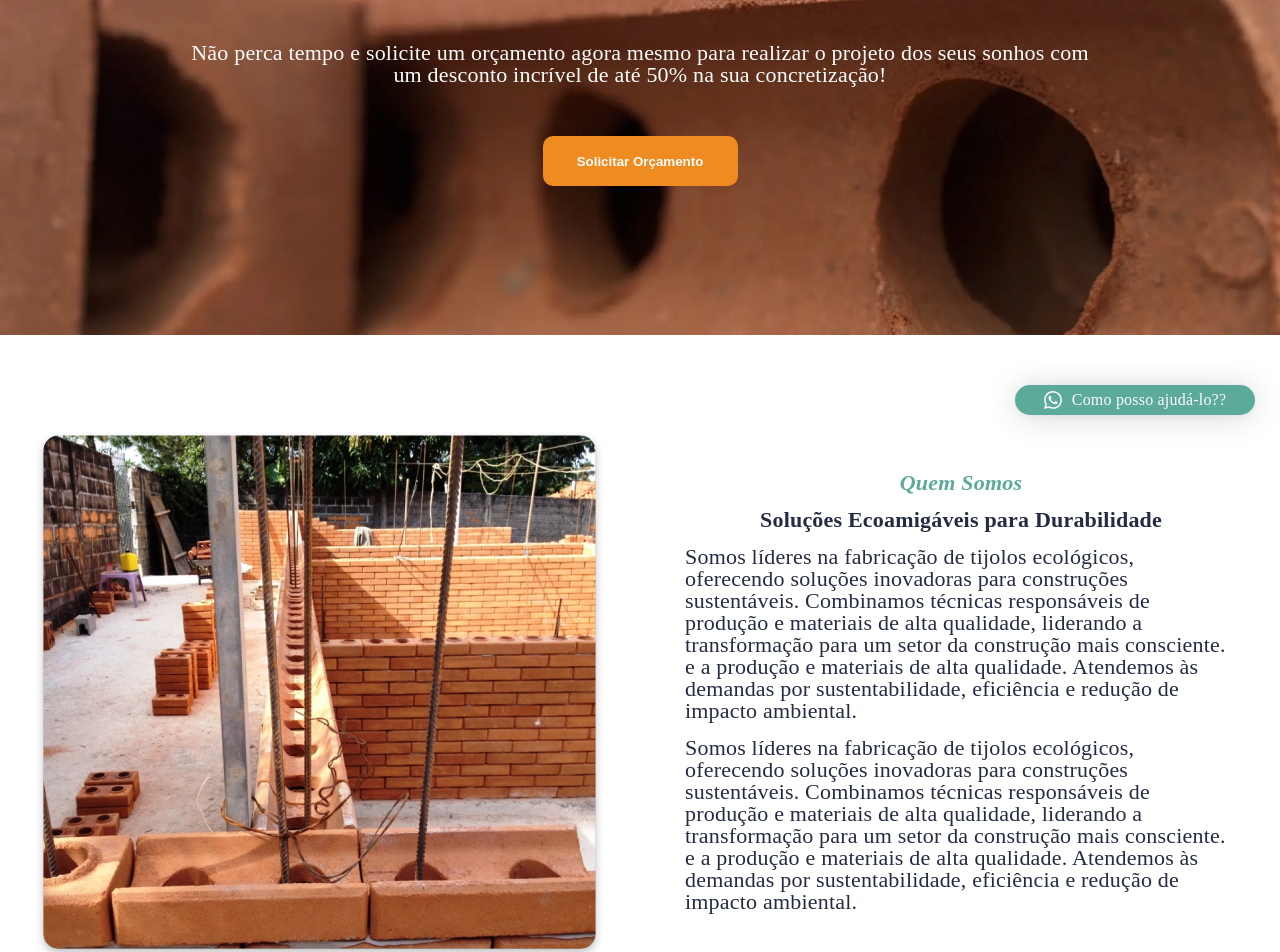
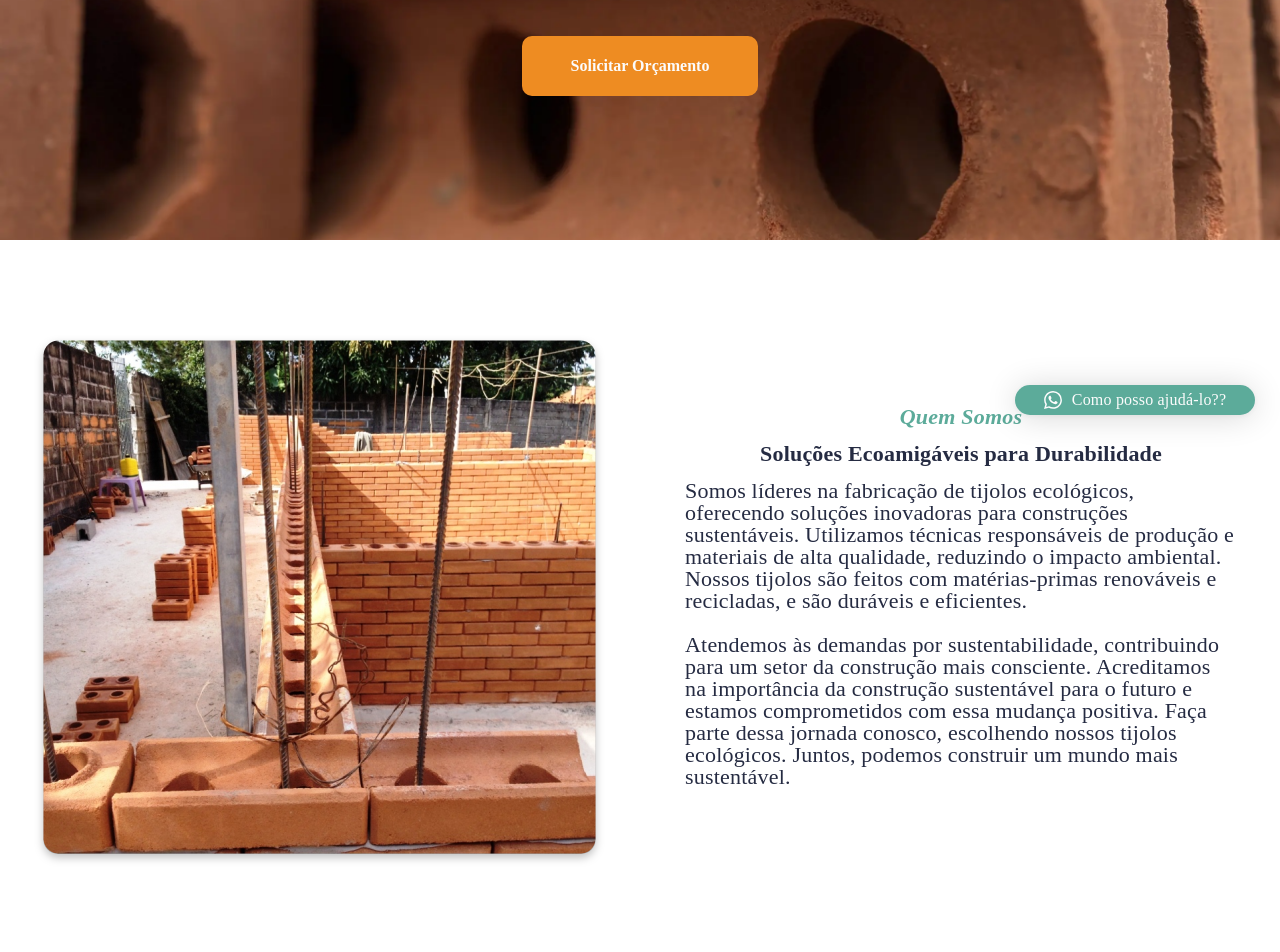
Before and after one commit to DevArthurSantos/GreenHouseLP, a React (Vite) app: page / in a window 1280 px wide. Shown: the part 360-1312 px from the top of the page. Built offline with nearby package versions, Linux system fonts and the light colour scheme.

Commit message:
refine update-button and background

```diff
--- a/src/foundations/components/patterns/Header/styled.ts
+++ b/src/foundations/components/patterns/Header/styled.ts
@@ -23,7 +23,7 @@ const Styleds = {
   justify-content: space-between;
   width: 100%;
   height: 100%;
-  margin: 0 100px 0 100px;
+  margin: 0 185px 0 130px;
   @media (max-width: 768px) {
     display: flex;
     align-items: center;
--- a/src/foundations/components/sections/AboutSection/index.tsx
+++ b/src/foundations/components/sections/AboutSection/index.tsx
@@ -33,15 +33,11 @@ function AboutSection({ id }: { id: string }): JSX.Element {
           <Paragraph
             color={ParagraphColorsEnum.Primary}
             align="left"
+            weight="400"
           >
-            Somos líderes na fabricação de tijolos ecológicos, oferecendo soluções inovadoras para construções sustentáveis. Combinamos técnicas responsáveis de produção e materiais de alta qualidade, liderando a transformação para um setor da construção mais consciente. e a produção e materiais de alta qualidade. Atendemos às demandas por sustentabilidade, eficiência e redução de impacto ambiental.
+            Somos líderes na fabricação de tijolos ecológicos, oferecendo soluções inovadoras para construções sustentáveis. Utilizamos técnicas responsáveis de produção e materiais de alta qualidade, reduzindo o impacto ambiental. Nossos tijolos são feitos com matérias-primas renováveis e recicladas, e são duráveis e eficientes.<br/><br/> Atendemos às demandas por sustentabilidade, contribuindo para um setor da construção mais consciente. Acreditamos na importância da construção sustentável para o futuro e estamos comprometidos com essa mudança positiva. Faça parte dessa jornada conosco, escolhendo nossos tijolos ecológicos. Juntos, podemos construir um mundo mais sustentável.
           </Paragraph>
-          <Paragraph
-            color={ParagraphColorsEnum.Primary}
-            align="left"
-          >
-            Somos líderes na fabricação de tijolos ecológicos, oferecendo soluções inovadoras para construções sustentáveis. Combinamos técnicas responsáveis de produção e materiais de alta qualidade, liderando a transformação para um setor da construção mais consciente. e a produção e materiais de alta qualidade. Atendemos às demandas por sustentabilidade, eficiência e redução de impacto ambiental.
-          </Paragraph>
+
         </S.TextContext>
 
       </S.AboutSectionContext>
--- a/src/foundations/components/sections/ContactSection/styled.ts
+++ b/src/foundations/components/sections/ContactSection/styled.ts
@@ -9,7 +9,7 @@ const Styleds = {
   align-items: flex-start;
   justify-content: center;
   flex-flow: row wrap;
-  gap: 61px;
+  gap: 90px;
   padding: 100px 0;
   @media (max-width: 500px) {
     padding: 0;
@@ -22,7 +22,7 @@ const Styleds = {
   display: flex;
   align-items: center;
   flex-direction: column;
-  gap: 25px;
+  gap: 50px;
   @media (max-width: 500px) {
     display: none;
   }
--- a/src/foundations/components/sections/HomeSection/index.tsx
+++ b/src/foundations/components/sections/HomeSection/index.tsx
@@ -14,7 +14,7 @@ function HomeSection({ id }: { id: string }): JSX.Element {
         <Paragraph color={ParagraphColorsEnum.Light} size="22px" width="900px">
           Não perca tempo e solicite um orçamento agora mesmo para realizar o projeto dos seus sonhos com um desconto incrível de até 50% na sua concretização!
         </Paragraph>
-        <S.SolicitarOrcamentoBTN>
+        <S.SolicitarOrcamentoBTN href="https://wa.me/5522981596583" target='_blank'>
           Solicitar Orçamento
         </S.SolicitarOrcamentoBTN>
       </S.HomeSectionContext>
--- a/src/foundations/components/sections/HomeSection/styled.ts
+++ b/src/foundations/components/sections/HomeSection/styled.ts
@@ -8,7 +8,7 @@ const Styleds = {
   background-repeat: no-repeat;
   background-size: cover;
   width: 100%;
-  padding-top: 95px;
+
   `,
   HomeSectionContext: styled.div`
   display: flex;
@@ -17,15 +17,25 @@ const Styleds = {
   flex-flow: column nowrap;
   height: ${HomeSectionWrapperHeight};
   gap: 50px;
+  h1 {
+
+    text-shadow: 0px 4px 4px rgba(0, 0, 0, 0.25);
+
+  }
   `,
-  SolicitarOrcamentoBTN: styled.button`
-  width: 195px;
-  height: 50px;
+  SolicitarOrcamentoBTN: styled.a`
+  width: 236px;
+  height: 60px;
   background: ${({ theme }) => theme.colors.LightOrange};
   color: ${({ theme }) => theme.colors.text.Light};
-  border: none;
+  display: flex;
+  justify-content: center;
+  align-items: center;
+  text-decoration:none;
   border-radius: 10px;
   font-weight: 700;
+  font-size: 16px;
+  line-height: 28px;
   `
 };
 
--- a/src/foundations/components/sections/LinesSection/styled.ts
+++ b/src/foundations/components/sections/LinesSection/styled.ts
@@ -13,13 +13,20 @@ const Styleds = {
   flex-flow: column nowrap;
   padding: 150px 0;
   gap: 100px;
+  div {
+    &  h1 {
+
+    text-shadow: 0px 4px 4px rgba(0, 0, 0, 0.25);
+
+  }
+  }
   `,
   LinesCardsContainer: styled.div`
   display: flex;
   align-items: center;
   justify-content: center;
   flex-flow: row wrap;
-  gap: 150px;
+  gap: 130px;
   `,
 };
 
```
Also changed, not shown: 1 other file (tests, documents, lock files or other folders).
